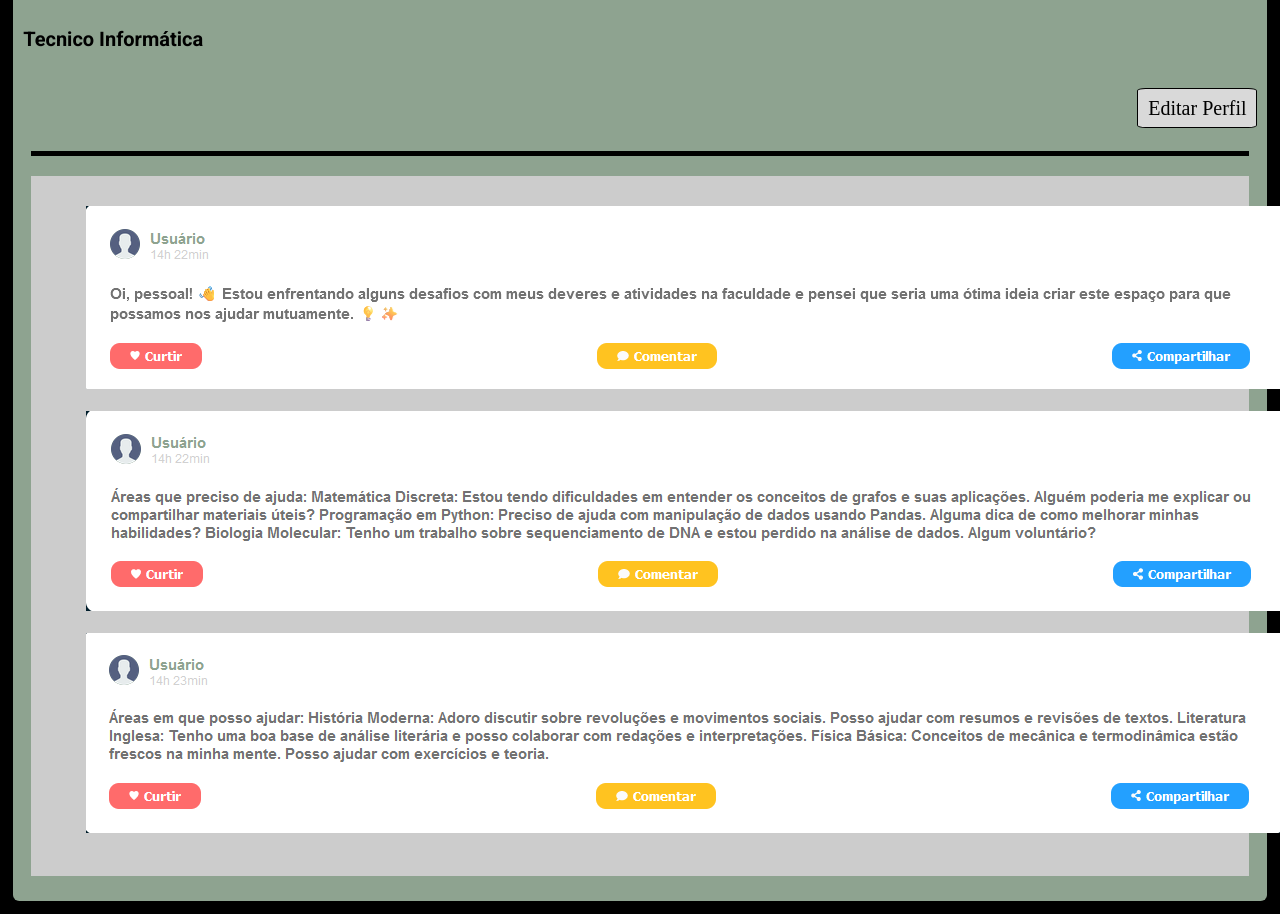
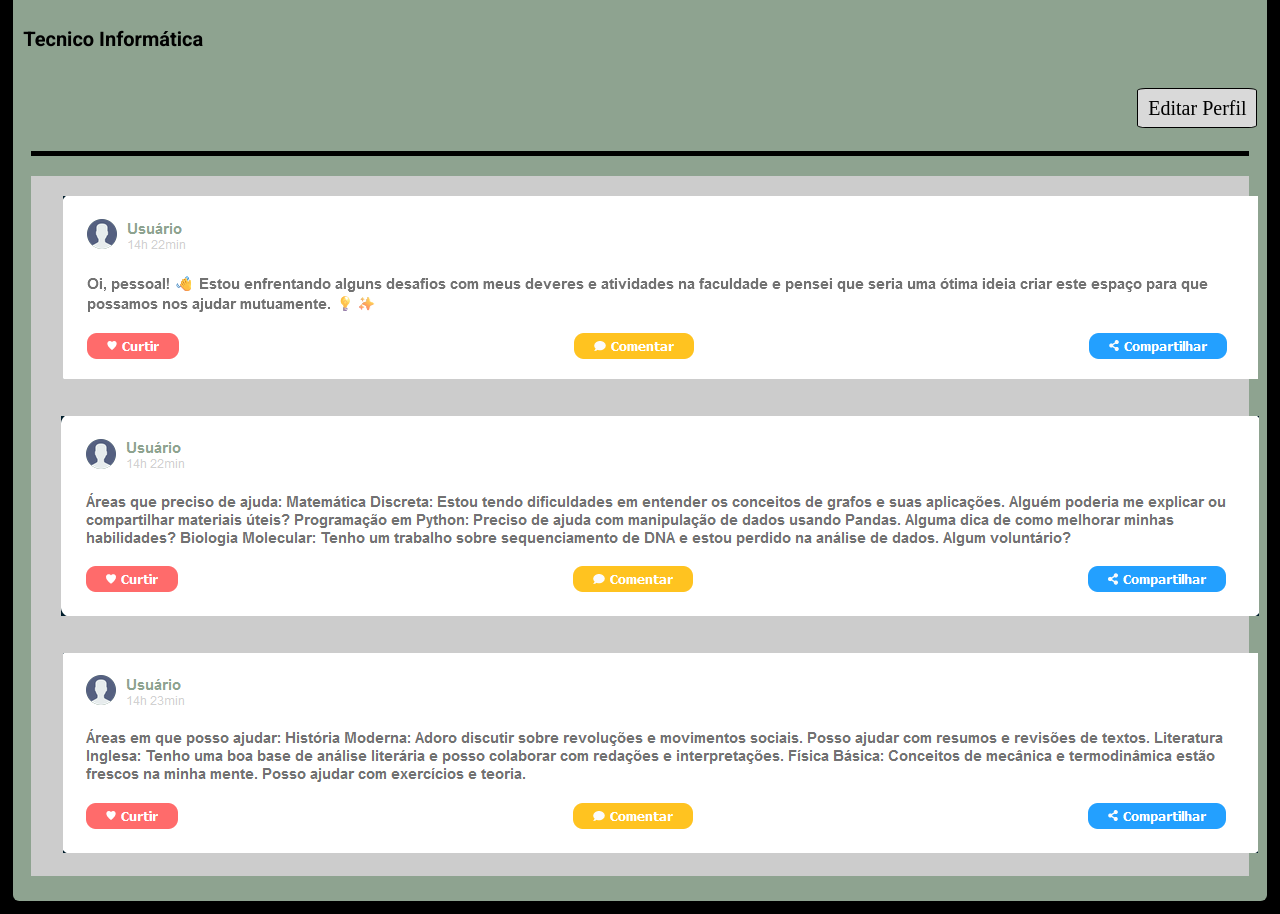
Before and after one commit to RafaelMachadoRibeiro/Projeto-Integrador---IFES, a PHP site: page /perfil.html in a window 1280 px wide. Shown: the part 362-1276 px from the top of the page. Run offline with PHP 8.4, Linux system fonts and the light colour scheme; some web fonts are replaced.

Commit message:
Add files via upload

```diff
--- a/sophinousVersão4.0/css/styleProfile.css
+++ b/sophinousVersão4.0/css/styleProfile.css
@@ -81,8 +81,11 @@ h1 {
     width: 98%;
     height: 70rem;
     background-color: #cccccc;
+    display: flex;
+    flex-direction: column;
+    justify-content: center;
+    align-items: center;
     margin-top: 1rem;
-    display: block;
     margin: 2rem auto;
     box-sizing: border-box;
     padding: 1.5rem;
--- a/sophinousVersão4.0/index.html
+++ b/sophinousVersão4.0/index.html
@@ -32,9 +32,11 @@
     </section>
 
     <div id="modal" class="hide">
+        <div class="FECHAR">
+            <button id="close-modal"><img id="icon" src="img/botao-fechar.png" alt="fechar"></button>
+        </div>
         <div class="titulo">
             <h1>Sophinous</h1>
-            <button id="close-modal"><img id="icon" src="img/botao-fechar.png" alt="fechar"></button>
         </div>
         <img id="login1" src="img/WhatsApp Image 2024-04-08 at 11.42.03.jpeg" alt="Logo">
 
```
Also changed, not shown: sophinousVersão4.0/css/style.css (+10 -7 lines).
